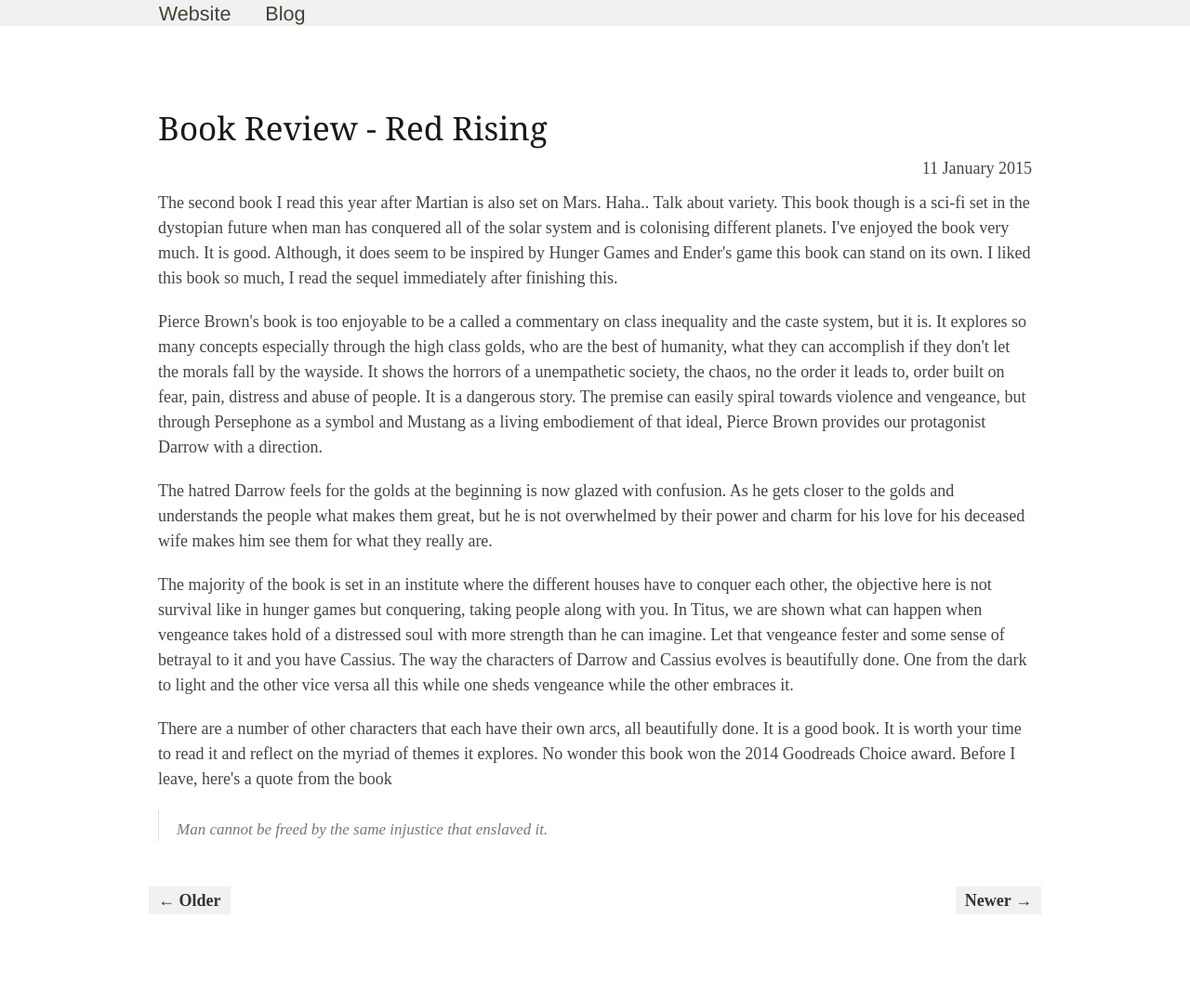
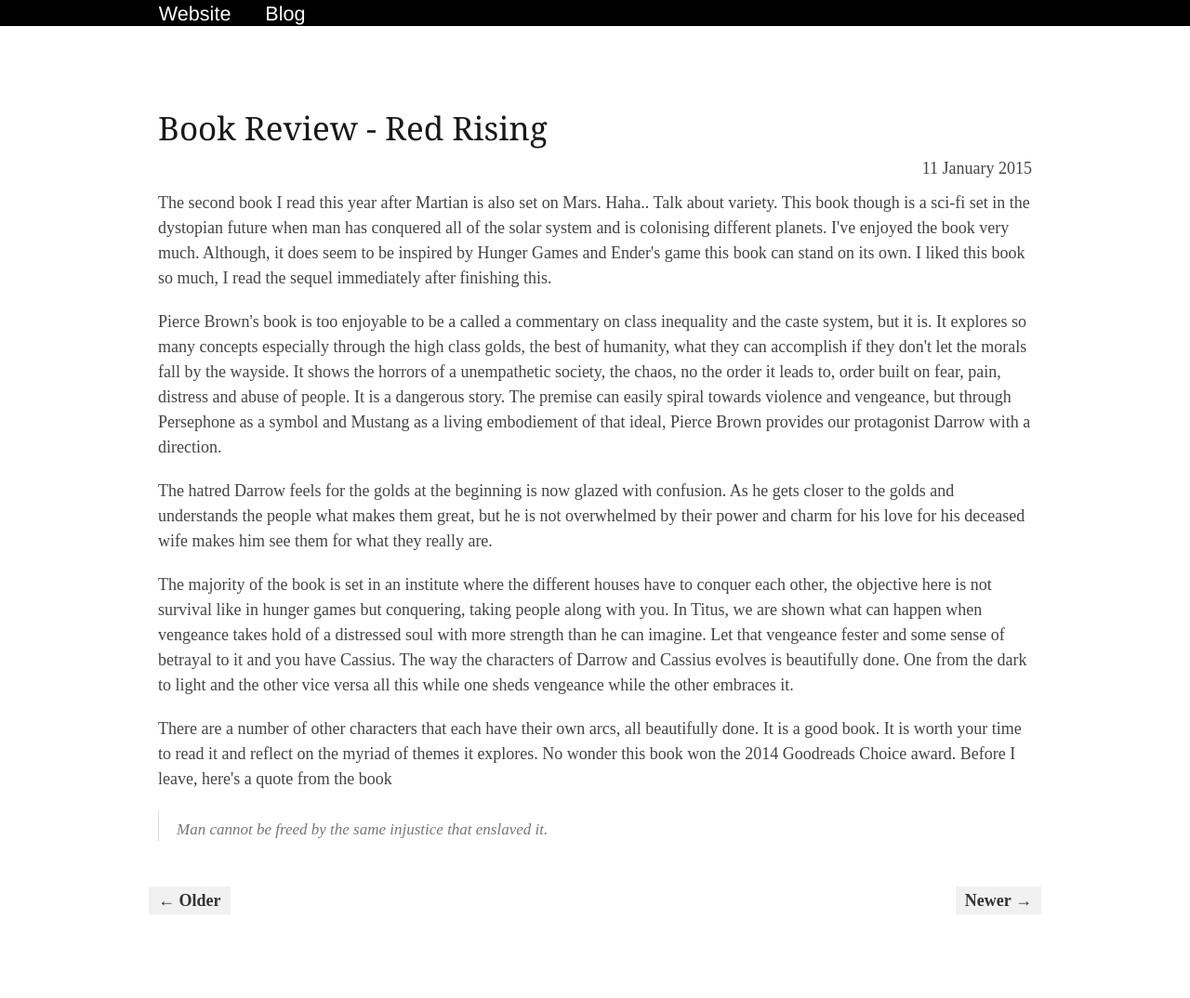
Before and after one commit to arelangi/adityarelangi.com, a Jekyll site: the page blog/book-review-red-rising/index.html, which Jekyll copies as it is, in a window 1280 px wide. Shown: the whole page at 93% size. Built offline with Jekyll 4.4.1, drawn with Linux system fonts in a browser that asks for light colours; Markdown is read by kramdown in place of the engine named in the settings.

Commit message:
made the home page responsive and changed the css for the blog header

```diff
--- a/_config.yml
+++ b/_config.yml
@@ -6,4 +6,4 @@
 
 markdown: rdiscount
 permalink: title
-pygments: true
+highlighter: pygments
--- a/blog/book-review-red-rising/index.html
+++ b/blog/book-review-red-rising/index.html
@@ -23,12 +23,12 @@
 		<span class="post-date">11 January 2015</span>
 
 		<div class="content">
-			<p>The second book I read this year after Martian is also set on Mars. Haha.. Talk about variety. This book though is a sci-fi set in the dystopian future when man has conquered all of the solar system and is colonising different planets. I've enjoyed the book very much. It is good. Although, it does seem to be inspired by Hunger Games and Ender's game this book can stand on its own. I liked this book so much, I read the sequel immediately after finishing this.</p>
+			<p>The second book I read this year after Martian is also set on Mars. Haha.. Talk about variety. This book though is a sci-fi set in the dystopian future when man has conquered all of the solar system and is colonising different planets. I've enjoyed the book very much. Although, it does seem to be inspired by Hunger Games and Ender's game this book can stand on its own. I liked this book so much, I read the sequel immediately after finishing this.</p>
 
 <!--excerpt-->
 
 
-<p>Pierce Brown's book is too enjoyable to be a called a commentary on class inequality and the caste system, but it is. It explores so many concepts especially through the high class golds, who are the best of humanity, what they can accomplish if they don't let the morals fall by the wayside. It shows the horrors of a unempathetic society, the chaos, no the order it leads to, order built on fear, pain, distress and abuse of people. It is a dangerous story. The premise can easily spiral towards violence and vengeance, but through Persephone as a symbol and Mustang as a living embodiement of that ideal, Pierce Brown provides our protagonist Darrow with a direction.</p>
+<p>Pierce Brown's book is too enjoyable to be a called a commentary on class inequality and the caste system, but it is. It explores so many concepts especially through the high class golds, the best of humanity, what they can accomplish if they don't let the morals fall by the wayside. It shows the horrors of a unempathetic society, the chaos, no the order it leads to, order built on fear, pain, distress and abuse of people. It is a dangerous story. The premise can easily spiral towards violence and vengeance, but through Persephone as a symbol and Mustang as a living embodiement of that ideal, Pierce Brown provides our protagonist Darrow with a direction.</p>
 
 <p>The hatred Darrow feels for the golds at the beginning is now glazed with confusion. As he gets closer to the golds and understands the people what makes them great, but he is not overwhelmed by their power and charm for his love for his deceased wife makes him see them for what they really are.</p>
 
--- a/blog/index.html
+++ b/blog/index.html
@@ -39,7 +39,7 @@
   	<h3><a href="/blog//book-review-red-rising">Book Review - Red Rising</a></h3>
   	<span class="post-date">11 January 2015 </span><br/><br/>
 
-  	<p>The second book I read this year after Martian is also set on Mars. Haha.. Talk about variety. This book though is a sci-fi set in the dystopian future when man has conquered all of the solar system and is colonising different planets. I've enjoyed the book very much. It is good. Although, it does seem to be inspired by Hunger Games and Ender's game this book can stand on its own. I liked this book so much, I read the sequel immediately after finishing this.</p>
+  	<p>The second book I read this year after Martian is also set on Mars. Haha.. Talk about variety. This book though is a sci-fi set in the dystopian future when man has conquered all of the solar system and is colonising different planets. I've enjoyed the book very much. Although, it does seem to be inspired by Hunger Games and Ender's game this book can stand on its own. I liked this book so much, I read the sequel immediately after finishing this.</p>
 
 
   		<a class="read-more" href="/blog//book-review-red-rising">Read more...</a>
```
Also changed, not shown: index.html (+4 -4 lines), assets/css/bootstrap.min.css, blog/assets/css/skeleton/stylesheets/combined.css.
